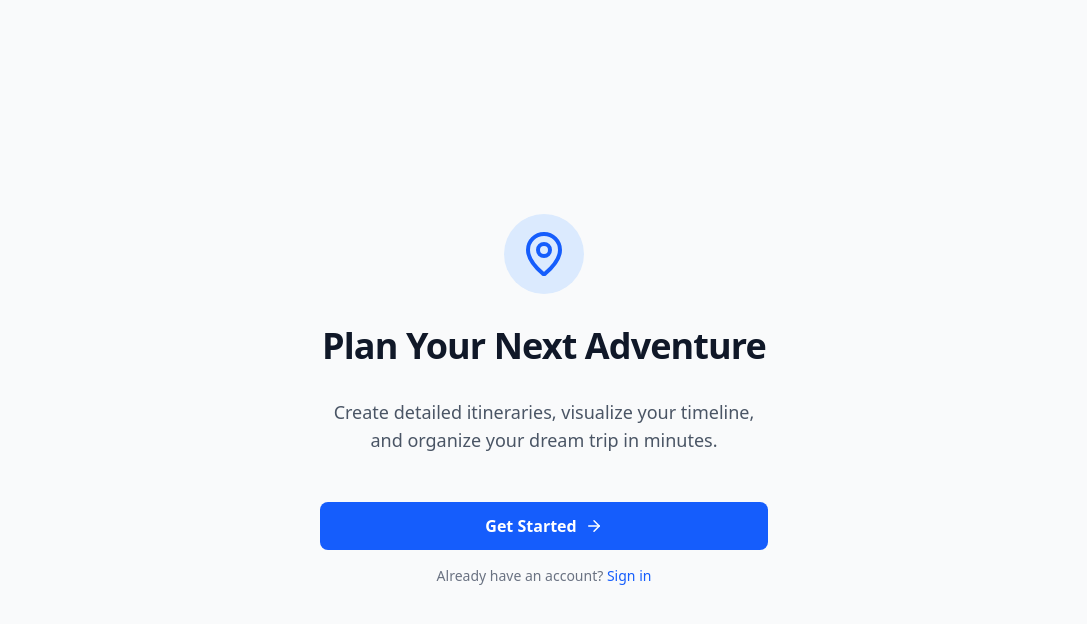
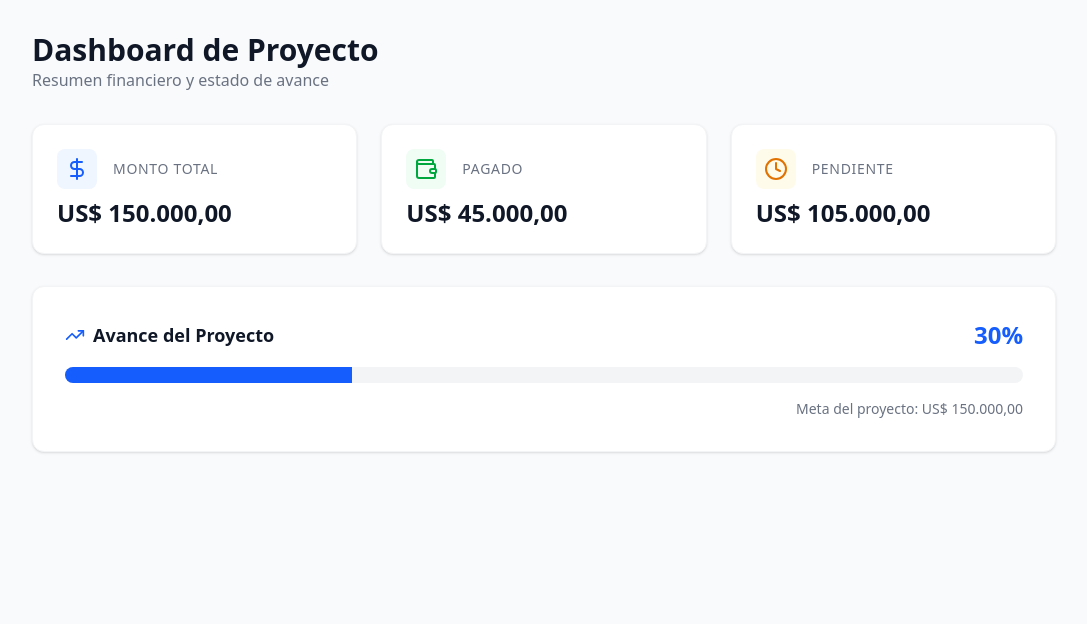
Before and after one commit to The-Dubious-Disc/travel-planner, a Next.js app: page / in a window 1280 px wide. Shown: the top 624 px of the page, without its empty margins (96-1183 px from the left). Built offline with nearby package versions, Linux system fonts and the light colour scheme; no server answers.

Commit message:
UI refinements and logic fixes for travel-planner

```diff
--- a/src/app/page.tsx
+++ b/src/app/page.tsx
@@ -1,94 +1,109 @@
 'use client';
 
-import { useEffect, useState } from 'react';
-import { useRouter } from 'next/navigation';
-import { createClient } from '@/lib/supabase/client';
-import { MapPin, ArrowRight } from 'lucide-react';
-import Link from 'next/link';
+import { useProjectSummary } from '@/hooks/useProject';
+import { DollarSign, Wallet, Clock, TrendingUp, AlertCircle } from 'lucide-react';
 
 export default function Home() {
-  const router = useRouter();
-  const [isLoading, setIsLoading] = useState(true);
-  const supabase = createClient();
+  // Hardcodeamos un ID para el MVP
+  const { data, loading, error } = useProjectSummary('project-123');
 
-  useEffect(() => {
-    const checkUserAndRedirect = async () => {
-      const { data: { user } } = await supabase.auth.getUser();
+  const formatCurrency = (amount: number, currency: string) => {
+    return new Intl.NumberFormat('es-UY', {
+      style: 'currency',
+      currency: currency,
+    }).format(amount);
+  };
 
-      if (user) {
-        // Fetch latest trip
-        const { data: latestTrip } = await supabase
-          .from('trips')
-          .select('id')
-          .eq('user_id', user.id)
-          .order('updated_at', { ascending: false })
-          .limit(1)
-          .single();
+  if (loading) {
+    return (
+      <div className="min-h-screen bg-gray-50 p-8 flex items-center justify-center">
+        <div className="space-y-4 w-full max-w-4xl">
+          <div className="h-8 bg-gray-200 animate-pulse rounded w-1/4"></div>
+          <div className="grid grid-cols-1 md:grid-cols-3 gap-6">
+            {[1, 2, 3].map((i) => (
+              <div key={i} className="h-32 bg-gray-200 animate-pulse rounded-xl"></div>
+            ))}
+          </div>
+          <div className="h-40 bg-gray-200 animate-pulse rounded-xl"></div>
+        </div>
+      </div>
+    );
+  }
 
-        if (latestTrip) {
-          router.push(`/trip/${latestTrip.id}`);
-        } else {
-          // Create new trip
-          const { data: newTrip } = await supabase
-            .from('trips')
-            .insert([
-              {
-                user_id: user.id,
-                name: 'My First Trip',
-                cities: [],
-                updated_at: new Date().toISOString()
-              }
-            ])
-            .select()
-            .single();
-
-          if (newTrip) {
-            router.push(`/trip/${newTrip.id}`);
-          }
-        }
-      } else {
-        setIsLoading(false);
-      }
-    };
-
-    checkUserAndRedirect();
-  }, [router, supabase]);
-
-  if (isLoading) {
+  if (error || !data) {
     return (
-      <div className="min-h-screen flex items-center justify-center bg-gray-50">
-        <div className="animate-spin rounded-full h-12 w-12 border-b-2 border-blue-600"></div>
+      <div className="min-h-screen bg-gray-50 p-8 flex items-center justify-center">
+        <div className="bg-red-50 border border-red-200 text-red-700 p-6 rounded-xl flex items-center gap-4">
+          <AlertCircle className="w-8 h-8" />
+          <div>
+            <h3 className="font-bold">Error al cargar el resumen</h3>
+            <p>{error?.message || 'No se pudieron obtener los datos del proyecto.'}</p>
+          </div>
+        </div>
       </div>
     );
   }
 
   return (
-    <main className="min-h-screen bg-gray-50 flex flex-col items-center justify-center p-4">
-      <div className="max-w-md w-full text-center space-y-8">
-        <div className="flex justify-center">
-          <div className="bg-blue-100 p-4 rounded-full">
-            <MapPin className="w-12 h-12 text-blue-600" />
+    <main className="min-h-screen bg-gray-50 p-4 md:p-8">
+      <div className="max-w-5xl mx-auto space-y-8">
+        <header>
+          <h1 className="text-3xl font-bold text-gray-900">Dashboard de Proyecto</h1>
+          <p className="text-gray-500">Resumen financiero y estado de avance</p>
+        </header>
+
+        {/* Info Cards */}
+        <div className="grid grid-cols-1 md:grid-cols-3 gap-6">
+          <div className="bg-white p-6 rounded-xl shadow-sm border border-gray-100">
+            <div className="flex items-center gap-4 mb-2">
+              <div className="p-2 bg-blue-50 rounded-lg">
+                <DollarSign className="w-6 h-6 text-blue-600" />
+              </div>
+              <span className="text-sm font-medium text-gray-500 uppercase tracking-wider">Monto Total</span>
+            </div>
+            <p className="text-2xl font-bold text-gray-900">{formatCurrency(data.montoTotal, data.moneda)}</p>
+          </div>
+
+          <div className="bg-white p-6 rounded-xl shadow-sm border border-gray-100">
+            <div className="flex items-center gap-4 mb-2">
+              <div className="p-2 bg-green-50 rounded-lg">
+                <Wallet className="w-6 h-6 text-green-600" />
+              </div>
+              <span className="text-sm font-medium text-gray-500 uppercase tracking-wider">Pagado</span>
+            </div>
+            <p className="text-2xl font-bold text-gray-900">{formatCurrency(data.montoPagado, data.moneda)}</p>
+          </div>
+
+          <div className="bg-white p-6 rounded-xl shadow-sm border border-gray-100">
+            <div className="flex items-center gap-4 mb-2">
+              <div className="p-2 bg-amber-50 rounded-lg">
+                <Clock className="w-6 h-6 text-amber-600" />
+              </div>
+              <span className="text-sm font-medium text-gray-500 uppercase tracking-wider">Pendiente</span>
+            </div>
+            <p className="text-2xl font-bold text-gray-900">{formatCurrency(data.montoPendiente, data.moneda)}</p>
           </div>
         </div>
 
-        <h1 className="text-4xl font-bold text-gray-900 tracking-tight">
-          Plan Your Next Adventure
-        </h1>
+        {/* Progress Section */}
+        <div className="bg-white p-8 rounded-xl shadow-sm border border-gray-100 space-y-4">
+          <div className="flex items-center justify-between">
+            <div className="flex items-center gap-2">
+              <TrendingUp className="w-5 h-5 text-blue-600" />
+              <h2 className="text-lg font-semibold text-gray-900">Avance del Proyecto</h2>
+            </div>
+            <span className="text-2xl font-bold text-blue-600">{data.porcentajeAvance}%</span>
+          </div>
 
-        <p className="text-lg text-gray-600">
-          Create detailed itineraries, visualize your timeline, and organize your dream trip in minutes.
-        </p>
+          <div className="w-full bg-gray-100 rounded-full h-4 overflow-hidden">
+            <div
+              className="bg-blue-600 h-full transition-all duration-500 ease-out"
+              style={{ width: `${data.porcentajeAvance}%` }}
+            />
+          </div>
 
-        <div className="flex flex-col gap-4 pt-4">
-          <Link
-            href="/login"
-            className="w-full bg-blue-600 hover:bg-blue-700 text-white font-semibold py-3 px-6 rounded-lg transition-colors flex items-center justify-center gap-2"
-          >
-            Get Started <ArrowRight size={18} />
-          </Link>
-
-          <p className="text-sm text-gray-500">
-            Already have an account? <Link href="/login" className="text-blue-600 hover:underline">Sign in</Link>
+          <p className="text-sm text-gray-500 text-right">
+            Meta del proyecto: {formatCurrency(data.montoTotal, data.moneda)}
           </p>
         </div>
       </div>
--- /dev/null
+++ b/src/hooks/useProject.ts
@@ -0,0 +1,43 @@
+import { useState, useEffect } from 'react';
+
+export interface ProjectSummary {
+  montoTotal: number;
+  montoPagado: number;
+  montoPendiente: number;
+  porcentajeAvance: number;
+  moneda: 'USD' | 'UYU';
+}
+
+export function useProjectSummary(projectId: string) {
+  const [data, setData] = useState<ProjectSummary | null>(null);
+  const [loading, setLoading] = useState(true);
+  const [error, setError] = useState<Error | null>(null);
+
+  useEffect(() => {
+    async function fetchSummary() {
+      try {
+        setLoading(true);
+        // Simulación de fetch a Supabase
+        await new Promise(resolve => setTimeout(resolve, 1000));
+
+        setData({
+          montoTotal: 150000,
+          montoPagado: 45000,
+          montoPendiente: 105000,
+          porcentajeAvance: 30,
+          moneda: 'USD'
+        });
+      } catch (err) {
+        setError(err as Error);
+      } finally {
+        setLoading(false);
+      }
+    }
+
+    if (projectId) {
+      fetchSummary();
+    }
+  }, [projectId]);
+
+  return { data, loading, error };
+}
```
